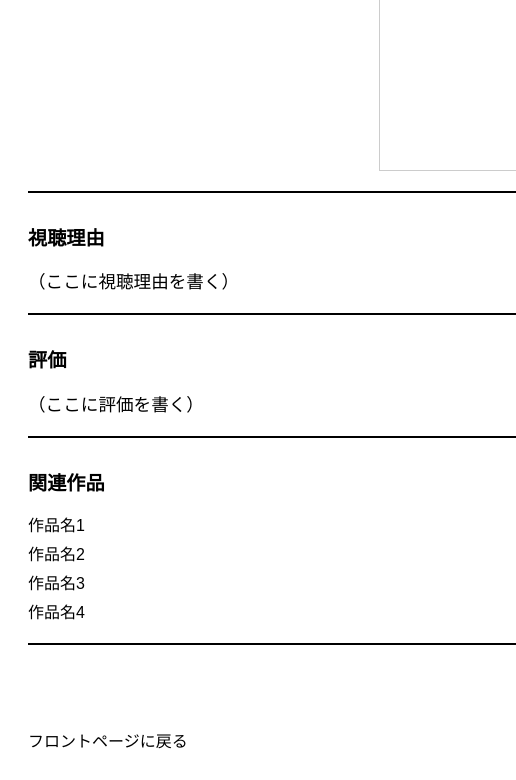
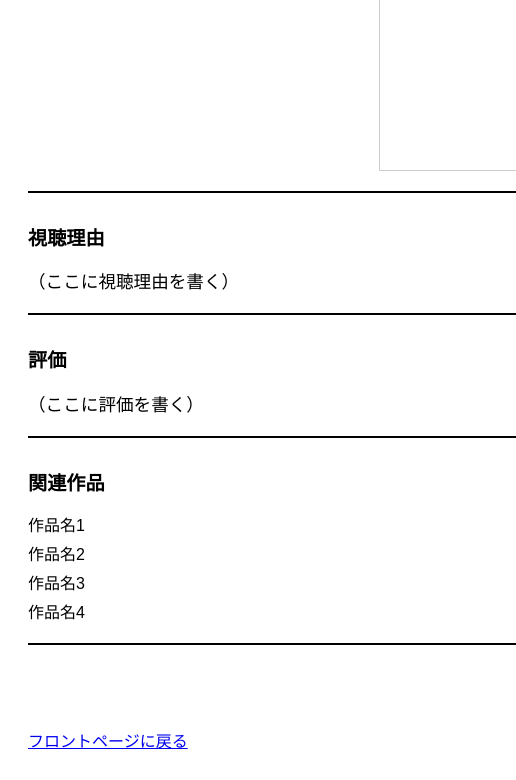
Before and after one commit to KoyoriOrange3/creation_History, a plain HTML site: page creations/No141to160/No145.html in a window 1280 px wide. Shown: the part 1060-1840 px from the top of the page, 0-516 px from the left. Drawn offline with Linux system fonts and the light colour scheme.

Commit message:
Update No145.html

```diff
--- a/creations/No141to160/No145.html
+++ b/creations/No141to160/No145.html
@@ -134,7 +134,7 @@
         <div class="caption">キャプション（ここに画像の説明を書く）</div>
 
     </div>
-    フロントページに戻る
+    <a href="../../index.html">フロントページに戻る</a>
 
 </body>
 </html>
```
